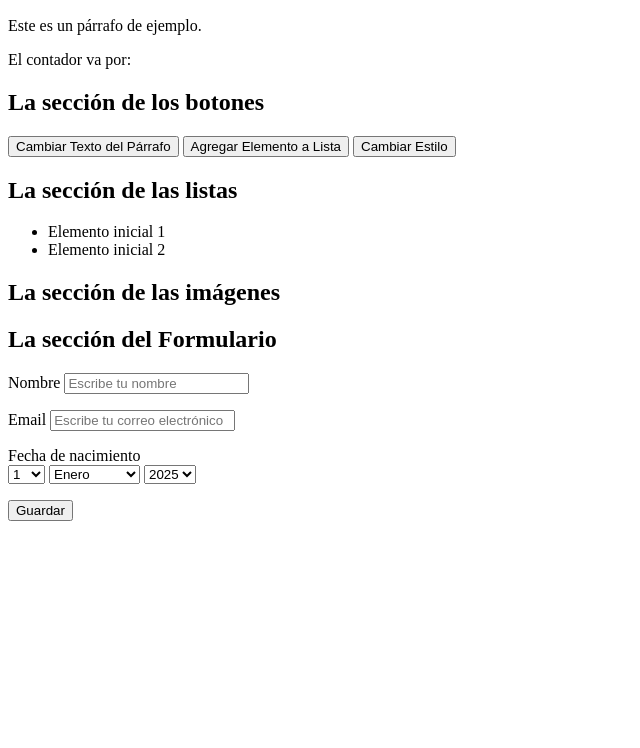
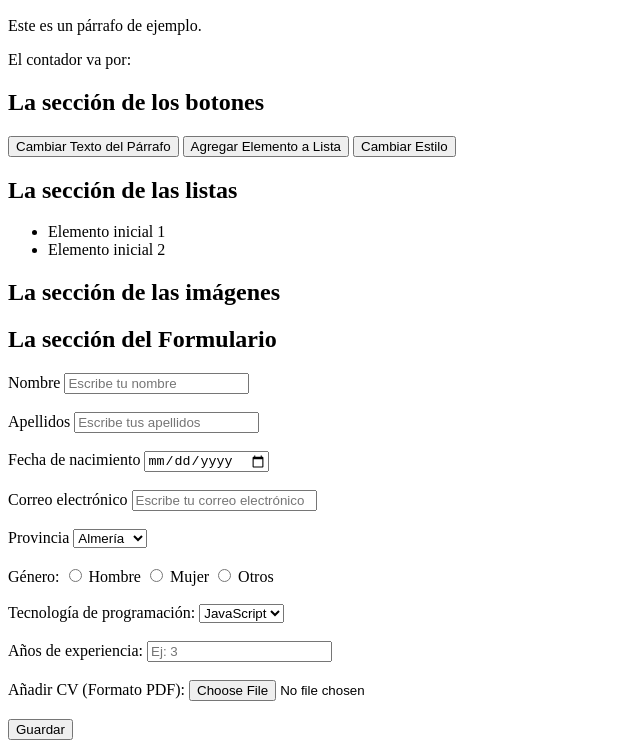
Before and after one commit to DavidRP2605/IFCT0078JA, a plain HTML site: page indexDOM.html in a window 1280 px wide. Shown: the part 110-858 px from the top of the page, without its empty margins (0-640 px from the left). Before the commit the page ends 800 px from the top, so only its background shows below. Drawn offline with Linux system fonts and the light colour scheme.

Commit message:
Modelo html

```diff
--- a/indexDOM.html
+++ b/indexDOM.html
@@ -38,21 +38,80 @@
       </section>
       <section id="seccionFormulario">
         <h2>La sección del Formulario</h2>
-        <form id="elFormulario" action="#" method="get">
-          <!-- <input type="text" id="campoInput" placeholder="Escribe algo..." /> -->
+        <form
+          id="elFormulario"
+          action="#"
+          method="post"
+          enctype="multipart/form-data"
+        >
           <label for="campoNombre">Nombre</label>
-          <input type="text" id="campoNombre" name="nombre" />
-          <label for="campoEmail">Email</label>
-          <input type="text" id="campoEmail" name="email" />
+          <input
+            type="text"
+            id="campoNombre"
+            name="nombre"
+            placeholder="Escribe tu nombre"
+          /><br /><br />
+
+          <label for="campoSurnames">Apellidos</label>
+          <input
+            type="text"
+            id="campoSurnames"
+            name="apellidos"
+            placeholder="Escribe tus apellidos"
+          /><br /><br />
+
           <label for="campoFecha">Fecha de nacimiento</label>
-          <div id="campoFecha">
-            <select name="dia" id="diaNacimiento"></select>
-            <select name="mes" id="mesNacimiento">
-              <option value="1">Enero</option>
-            </select>
-            <select name="anio" id="anioNacimiento"></select>
-          </div>
-          <p id="mensajeInput"></p>
+          <input
+            type="date"
+            id="campoFecha"
+            name="fecha"
+            placeholder="Indica tu fecha de cumpleaños"
+          /><br /><br />
+
+          <label for="campoEmail">Correo electrónico</label>
+          <input
+            type="text"
+            id="campoEmail"
+            name="email"
+            placeholder="Escribe tu correo electrónico"
+          /><br /><br />
+
+          <label for="campoProvincia">Provincia</label>
+          <select name="provincia" id="campoProvincia">
+            <option value="almeria">Almería</option>
+            <option value="cadiz">Cádiz</option>
+            <option value="cordoba">Córdoba</option>
+            <option value="granada">Granada</option>
+            <option value="huelva">Huelva</option>
+            <option value="jaen">Jaén</option>
+            <option value="malaga">Málaga</option>
+            <option value="sevilla">Sevilla</option>
+          </select><br><br>
+
+          <label for="campoGenero">Género:
+            <input type="radio" id="generoHombre" name="genero" value="hombre" /> Hombre
+            <input type="radio" id="generoMujer" name="genero" value="mujer" /> Mujer
+            <input type="radio" id="generoOtros" name="genero" value="otros" /> Otros
+          </label><br><br>
+
+          <label for="campoTecnologia">Tecnología de programación:</label>
+          <select name="tecnologia" id="campoTecnologia">
+            <option value="javascript">JavaScript</option>
+            <option value="python">Python</option>
+            <option value="java">Java</option>
+            <option value="csharp">C#</option>
+            <option value="php">PHP</option>
+            <option value="ruby">Ruby</option>
+            <option value="go">Go</option>
+            <option value="typescript">TypeScript</option>
+          </select><br><br>
+
+          <label for="campoExperiencia">Años de experiencia:</label>
+          <input type="number" id="campoExperiencia" name="experiencia" min="0" step="1" placeholder="Ej: 3"> <br><br>
+
+          <label for="campoCV">Añadir CV (Formato PDF):</label>
+          <input type="file" id="campoCV" name="cv" accept="application/pdf"><br><br>
+
           <button id="botonGuardar" type="submit">Guardar</button>
         </form>
       </section>
@@ -66,8 +125,9 @@
     <script src="./src/assets/js/custom.v2.6.0.js"></script>
     <script src="./src/assets/js/custom.v2.7.0.js"></script>
     <script src="./src/assets/js/custom.v2.8.0.js"></script>
+    <script src="./src/assets/js/custom.v2.9.0.js"></script>
     <script src="./src/assets/js/custom.v2.4.0.js"></script> -->
-    <script src="./src/assets/js/custom.v2.9.0.js"></script>
+    <script src="./src/assets/js/custom.v2.9.1.js"></script>
     <!-- Enlaza tu archivo JavaScript -->
   </body>
 </html>
```
Also changed, not shown: src/assets/js/custom.v2.9.1.js (added).
